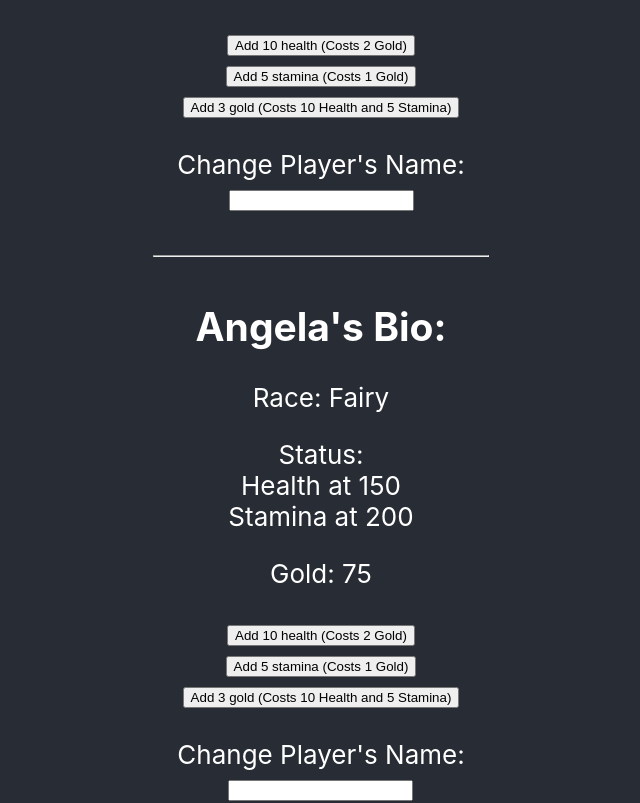
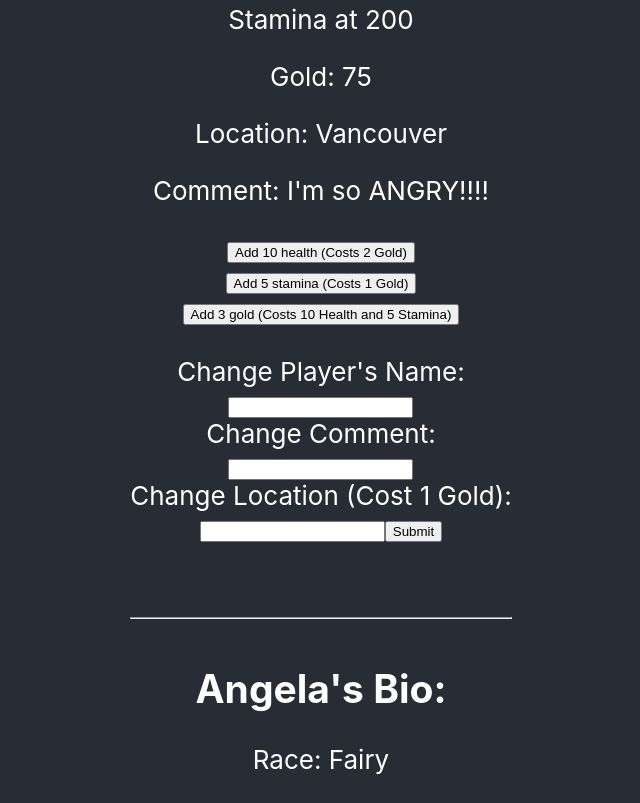
Before and after one commit to epfrndz/react-hooks-exploration, a React (Create React App) app: page / in a window 1280 px wide. Shown: the part 988-1791 px from the top of the page, without its empty margins (319-959 px from the left). Built offline with nearby package versions, Linux system fonts and the light colour scheme.

Commit message:
Added change location and comment

```diff
--- a/src/components/Character.js
+++ b/src/components/Character.js
@@ -6,13 +6,25 @@ const Character = (props) => {
     const [name, setName] = useState(props.name)
 
     // Health
-    const [health, setHealth] = useState('150')
+    const [health, setHealth] = useState(props.health)
 
     // Stamina
-    const [stamina, setStamina] = useState('200')
+    const [stamina, setStamina] = useState(props.stamina)
 
     // Gold
-    const [gold, setGold] = useState('75')
+    const [gold, setGold] = useState(props.gold)
+
+    // Location
+    const [location, setLocation] = useState(props.location)
+
+    // Comment
+    const [comment, setComment] = useState(props.comment)
+
+    // Change location, reduce gold
+    const changeLocation = (newLocation) => {
+        setLocation(newLocation)
+        setGold(parseInt(gold) - 1)
+    }
 
     return (
         <div>
@@ -23,7 +35,8 @@ const Character = (props) => {
                 Stamina at {stamina}<br />
             </p>
             <p>Gold: {gold}</p>
-            <p className={props.comment ? 'visible' : 'hidden'}>Comment: {props.comment}</p>
+            <p>Location: {location}</p>
+            <p className={props.comment ? 'visible' : 'hidden'}>Comment: {comment}</p>
 
             <button onClick={() => {
                 setHealth(parseInt(health) + 10);
@@ -55,6 +68,27 @@ const Character = (props) => {
                 id="nameChange"
                 onChange={(e) => setName(e.target.value)}
             />
+            <div className={comment ? 'visible' : 'hidden'}>
+                <label htmlFor="commentChange">Change Comment: </label><br />
+                <input
+                    type="text"
+                    id="commentChange"
+                    onChange={(e) => setComment(e.target.value)}
+                />
+            </div>
+
+            <form>
+                <label htmlFor="locationChange">Change Location (Cost 1 Gold): </label><br />
+                <input
+                    type="text"
+                    id="locationChange"
+                    name="locationChange"
+                />
+                <input type="submit" onClick={(e) => {
+                    e.preventDefault();
+                    changeLocation(e.target.parentElement.locationChange.value)
+                }} />
+            </form>
 
             <br />
             <br />
```
